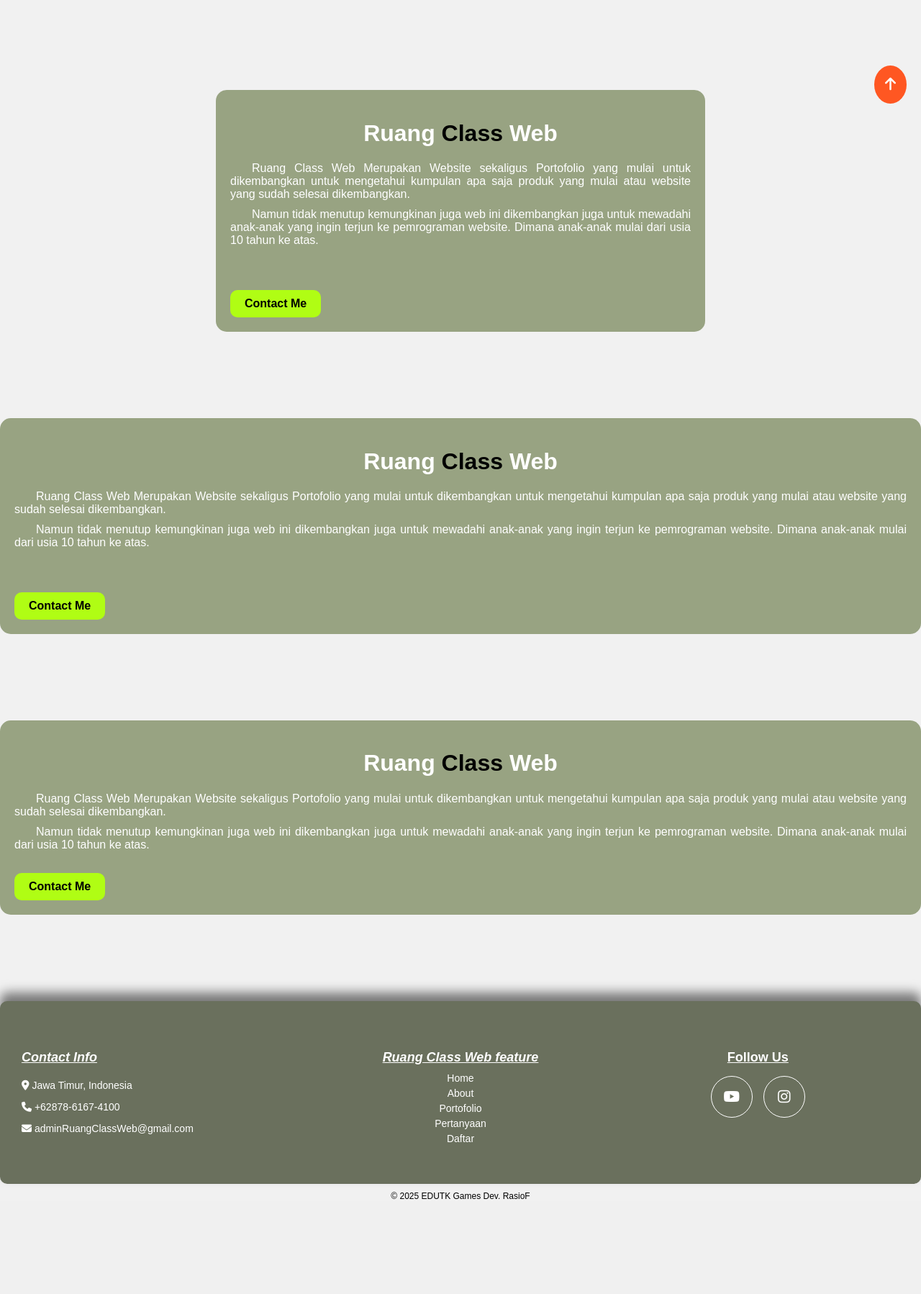
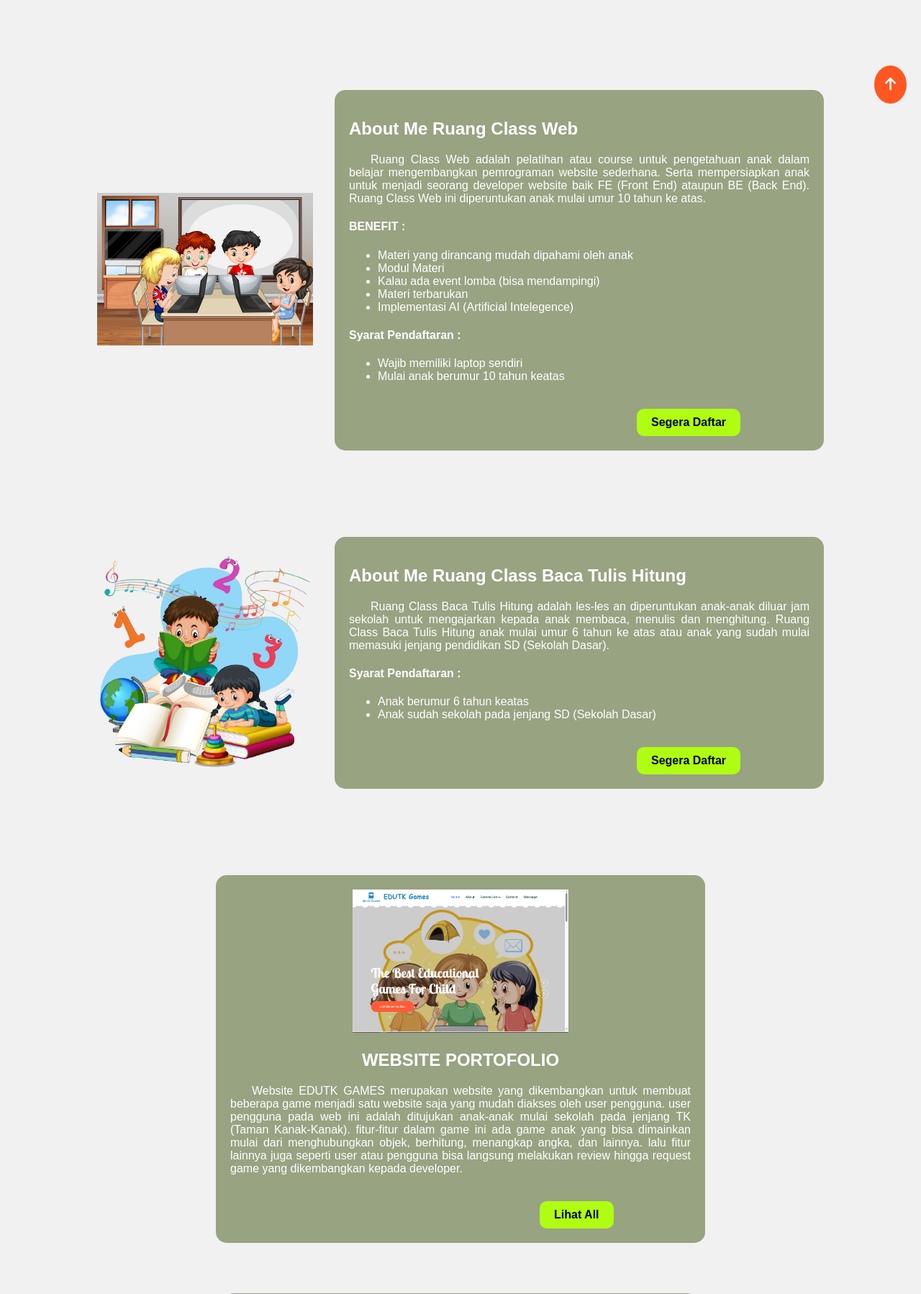
Before and after one commit to Rasio09/Ruang-Class-Web, a PHP site: page / in a window 1280 px wide. Shown: the part 636-2434 px from the top of the page at 72% size. Before the commit the page ends 2302 px from the top, so only its background shows below. Run offline with PHP 8.4, Linux system fonts and the light colour scheme.

Commit message:
update halaman home

```diff
--- a/header.php
+++ b/header.php
@@ -19,4 +19,25 @@
 
     <!-- icon -->
     <link rel="stylesheet" href="https://cdnjs.cloudflare.com/ajax/libs/font-awesome/6.4.2/css/all.min.css">
+    <script>
+        function sendMessage() {
+            // Get form values
+            var name = document.getElementById("name2").value;
+            var phone = document.getElementById("phone2").value;
+            var address = document.getElementById("address").value;
+
+            // Format the message with proper encoding
+            var message = "Nama: " + encodeURIComponent(name) + "%0A" +
+                          "No Hp: " + encodeURIComponent(phone) + "%0A" +
+                          "Alamat: " + encodeURIComponent(address) + "%0A%0A" +
+                          "DAFTAR PROGRAM DI RUANG CLASS WEB";
+
+            // WhatsApp link to send the message
+            var whatsappLink = "https://wa.me/6287861674100?text=" + message;
+
+            // Redirect to WhatsApp
+            window.open(whatsappLink, '_blank');
+        }
+    </script>
+
 </head>
--- a/index.php
+++ b/index.php
@@ -24,42 +24,80 @@ require("header.php");
         </div>
     </div>
 
-    <div class="container" style="width:100%;">
+    <div class="container">
+        <div class="image-container">
+            <img src="img/ruang_class_web.png" alt="Coding Image"> <!-- Sesuaikan dengan file gambar utama -->
+        </div>
         <div class="text-container">
-            <h1 style="text-align:center;">Ruang <span style="color:black; font-weight: 900;">Class</span> Web</h1>
-            <p style="text-align: justify; text-indent: 30px; margin-bottom: 10px;">
-                Ruang Class Web Merupakan Website sekaligus Portofolio yang mulai untuk dikembangkan untuk mengetahui kumpulan apa saja produk yang mulai atau website yang sudah selesai dikembangkan.
-                </p>
-                <p style="text-align: justify; text-indent: 30px; margin-top: 0; margin-bottom: 10px;">
-                Namun tidak menutup kemungkinan juga web ini dikembangkan juga untuk mewadahi anak-anak yang ingin terjun ke pemrograman website. Dimana anak-anak mulai dari usia 10 tahun ke atas.
-                </p>
-            <a href="contact.php" class="contact-btn" style="margin-top: 50px;">Contact Me</a>
+            <h2>About Me Ruang Class Web</h2>
+            <p style="text-align:justify; text-indent: 30px;">Ruang Class Web adalah pelatihan atau course untuk pengetahuan anak dalam belajar mengembangkan pemrograman website sederhana. Serta mempersiapkan anak untuk menjadi seorang developer website baik FE (Front End) ataupun BE (Back End). Ruang Class Web ini diperuntukan anak mulai umur 10 tahun ke atas.</p>
+            <h4>BENEFIT : </h4>
+            <ul>
+                <li>Materi yang dirancang mudah dipahami oleh anak</li>
+                <li>Modul Materi</li>
+                <li>Kalau ada event lomba (bisa mendampingi)</li>
+                <li>Materi terbarukan</li>
+                <li>Implementasi AI (Artificial Intelegence)</li>
+            </ul>
+            <h4>Syarat Pendaftaran :</h4>
+            <ul>
+                <li>Wajib memiliki laptop sendiri</li>
+                <li>Mulai anak berumur 10 tahun keatas</li>
+            </ul>
+            <a href="daftar.php" class="contact-btn" style="margin-top: 20px; margin-left: 400px;">Segera Daftar</a>
         </div>
     </div>
 
-    <div class="container" style="width:100%;">
-        <div class="text-container"style="width:100%;">
-            <h1 style="text-align:center;">Ruang <span style="color:black; font-weight: 900;">Class</span> Web</h1>
-            <p style="text-align: justify; text-indent: 30px; margin-bottom: 10px;">
-                Ruang Class Web Merupakan Website sekaligus Portofolio yang mulai untuk dikembangkan untuk mengetahui kumpulan apa saja produk yang mulai atau website yang sudah selesai dikembangkan.
-                </p>
-                <p style="text-align: justify; text-indent: 30px; margin-top: 0; margin-bottom: 10px;">
-                Namun tidak menutup kemungkinan juga web ini dikembangkan juga untuk mewadahi anak-anak yang ingin terjun ke pemrograman website. Dimana anak-anak mulai dari usia 10 tahun ke atas.
-                </p>
-            <a href="contact.php" class="contact-btn" style="margin-top: 50px;">Contact Me</a>
+    <div class="container">
+        <div class="image-container">
+            <img src="img/ruang_baca_tulis.png" alt="Coding Image"> <!-- Sesuaikan dengan file gambar utama -->
+        </div>
+        <div class="text-container">
+            <h2>About Me Ruang Class Baca Tulis Hitung</h2>
+            <p style="text-align:justify; text-indent: 30px;">Ruang Class Baca Tulis Hitung adalah les-les an diperuntukan anak-anak diluar jam sekolah untuk mengajarkan kepada anak membaca, menulis dan menghitung. Ruang Class Baca Tulis Hitung anak mulai umur 6 tahun ke atas atau anak yang sudah mulai memasuki jenjang pendidikan SD (Sekolah Dasar).</p>
+            <h4>Syarat Pendaftaran :</h4>
+            <ul>
+                <li>Anak berumur 6 tahun keatas</li>
+                <li>Anak sudah sekolah pada jenjang SD (Sekolah Dasar)</li>
+            </ul>
+            <a href="daftar.php" class="contact-btn" style="margin-top: 20px; margin-left: 400px;">Segera Daftar</a>
         </div>
     </div>
 
-    <div class="container" style="width:100%;">
-        <div class="text-container"style="width:100%;">
-            <h1 style="text-align:center;">Ruang <span style="color:black; font-weight: 900;">Class</span> Web</h1>
-            <p style="text-align: justify; text-indent: 30px; margin-bottom: 10px;">
-                Ruang Class Web Merupakan Website sekaligus Portofolio yang mulai untuk dikembangkan untuk mengetahui kumpulan apa saja produk yang mulai atau website yang sudah selesai dikembangkan.
-                </p>
-                <p style="text-align: justify; text-indent: 30px; margin-top: 0; margin-bottom: 10px;">
-                Namun tidak menutup kemungkinan juga web ini dikembangkan juga untuk mewadahi anak-anak yang ingin terjun ke pemrograman website. Dimana anak-anak mulai dari usia 10 tahun ke atas.
-                </p>
-            <a href="contact.php" class="contact-btn" style="margin-top: 20px;">Contact Me</a>
+    <div class="container" style="text-align: center;">
+        <div class="text-container" style="display: inline-block; text-align: left;">
+            <div class="image-container" style="text-align: center; margin-bottom: 20px;">
+                <img src="img/edutk.PNG" alt="Coding Image" style="max-width: 100%; height: auto;">
+            </div>
+            <h2 style="text-align: center;">WEBSITE PORTOFOLIO</h2>
+            <p style="text-align: justify; text-indent: 30px;">
+                Website EDUTK GAMES merupakan website yang dikembangkan untuk membuat beberapa game menjadi satu website saja yang mudah diakses oleh user pengguna. user pengguna pada web ini adalah ditujukan anak-anak mulai sekolah pada jenjang TK (Taman Kanak-Kanak). fitur-fitur dalam game ini ada game anak yang bisa dimainkan mulai dari menghubungkan objek, berhitung, menangkap angka, dan lainnya. lalu fitur lainnya juga seperti user atau pengguna bisa langsung melakukan review hingga request game yang dikembangkan kepada developer.
+            </p>
+            <a href="portofolio.php" class="contact-btn" style="margin-top: 20px; margin-left: 430px;">Lihat All</a>
+        </div>
+    </div>
+
+
+    <div class="container" style="display: flex; justify-content: center; align-items: flex-start; margin-top: 50px; gap: 30px; padding: 0 20px; flex: 1; width: 100%; box-sizing: border-box;">
+        <div class="text-container" style="background-color: #98A382; padding: 30px; border-radius: 15px; color: white; text-align: left; width: 100%; max-width: 600px; box-shadow: 0px 4px 6px rgba(0, 0, 0, 0.1);">
+            <h2 style="font-size: 24px; margin-bottom: 20px; text-align: center;">Daftar Sekarang</h2>
+            <div class="image-container" style="text-align: center; margin-bottom: 20px;">
+                    <img src="img/daftar.PNG" alt="Coding Image" style="max-width: 50%; height: auto;">
+            </div>
+            <p style="font-size: 16px; margin-bottom: 20px; text-align: justify;">Jika Berminat untuk daftar atau melanjutkan langsung saja isi form berikut ini</p>
+
+            <form id="contactForm2">
+                <label for="name" style="font-size: 16px; margin-bottom: 5px;">Nama:</label>
+                <input type="text" id="name2" name="name" class="input-field" placeholder="Masukkan nama lengkap" required style="width: 100%; padding: 10px; margin: 10px 0; border: 1px solid #ccc; border-radius: 5px; font-size: 16px; background-color: #fff;">
+
+                <label for="phone" style="font-size: 16px; margin-bottom: 5px;">Nomor HP:</label>
+                <input type="text" id="phone2" name="phone" class="input-field" placeholder="Masukkan nomor HP" required style="width: 100%; padding: 10px; margin: 10px 0; border: 1px solid #ccc; border-radius: 5px; font-size: 16px; background-color: #fff;">
+
+                <label for="address" style="font-size: 16px; margin-bottom: 5px;">Alamat:</label>
+                <input type="text" id="address" name="address" class="input-field" placeholder="Masukkan alamat" required style="width: 100%; padding: 10px; margin: 10px 0; border: 1px solid #ccc; border-radius: 5px; font-size: 16px; background-color: #fff;">
+
+                <button type="button" onclick="sendMessage()" style="padding: 12px 25px; background-color: #B0FD14; color: black; font-weight: bold; border-radius: 20px; border: none; cursor: pointer; transition: background-color 0.3s;">Kirim Wa Admin</button>
+            </form>
         </div>
     </div>
 
```
Also changed, not shown: img/daftar.png (added).
